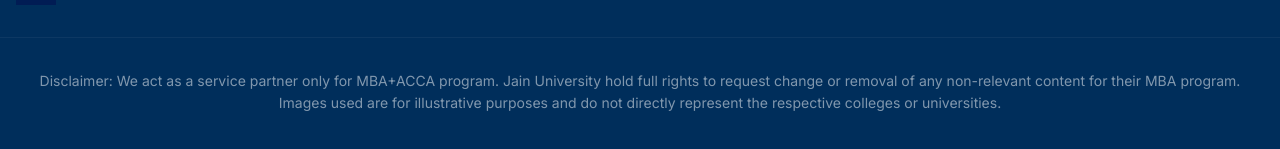
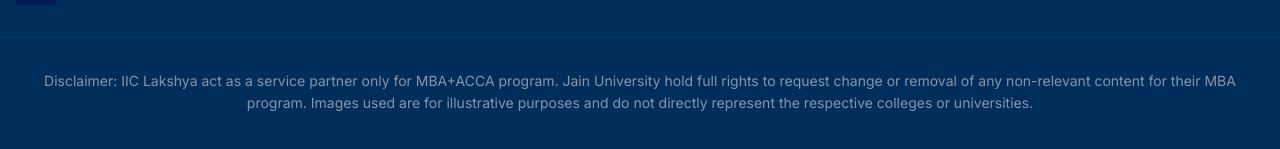
Before and after one commit to itlakshya/mbajain, a Next.js app in the folder jainnext/: page /online-mba-course-jainuniversity in a window 1280 px wide. Shown: the part 8039-8188 px from the top of the page. Built offline with nearby package versions, Linux system fonts and the light colour scheme; no server answers.

Commit message:
Updated footer

```diff
--- a/jainnext/src/app/online-mba-course-jainuniversity/page.tsx
+++ b/jainnext/src/app/online-mba-course-jainuniversity/page.tsx
@@ -846,7 +846,7 @@ const Footer = () => {
       </div>
       <div className="max-w-7xl mx-auto px-4 mt-8 pt-8 border-t border-white/5">
         <p className="text-white/50 text-xs md:text-sm leading-relaxed text-center">
-          Disclaimer: We act as a service partner only for MBA+ACCA program. Jain University hold full rights to request change or removal of any non-relevant content for their MBA program. Images used are for illustrative purposes and do not directly represent the respective colleges or universities.
+          Disclaimer: IIC Lakshya act as a service partner only for MBA+ACCA program. Jain University hold full rights to request change or removal of any non-relevant content for their MBA program. Images used are for illustrative purposes and do not directly represent the respective colleges or universities.
         </p>
       </div>
     </footer>
```
